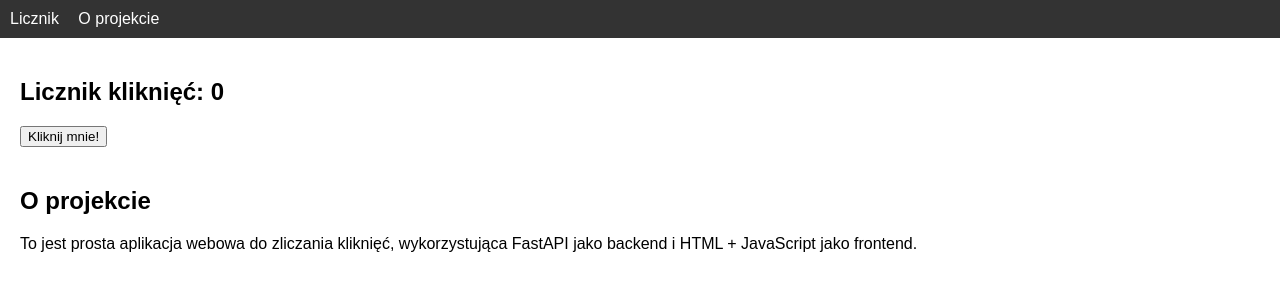
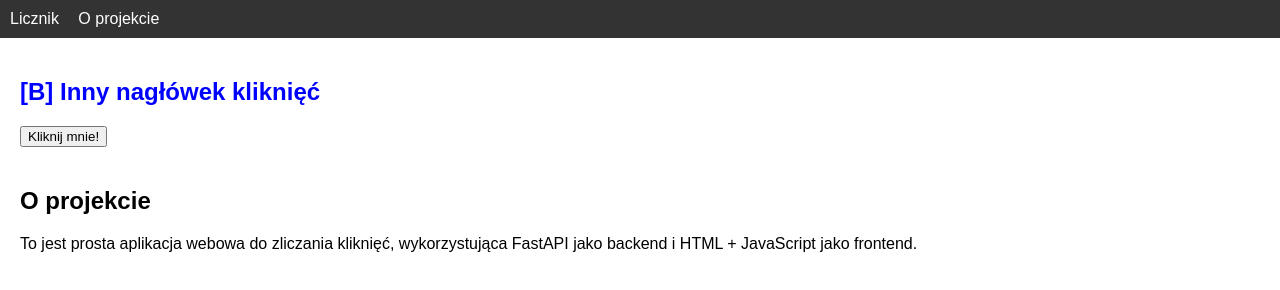
Before and after one commit to Brasen93/sprawozdanie, a plain HTML site: page index.html in a window 1280 px wide. Drawn offline with Linux system fonts and the light colour scheme; no server answers.

Commit message:
Zmiana nagłówka w feature/header-design-n

```diff
--- a/index.html
+++ b/index.html
@@ -31,7 +31,7 @@
 
   <div class="container">
     <section id="counter">
-      <h1>Licznik kliknięć: <span id="counter-value">0</span></h1>
+      <h1 style="color: blue;">[B] Inny nagłówek kliknięć</h1>
       <button onclick="sendClick()">Kliknij mnie!</button>
     </section>
 
```
